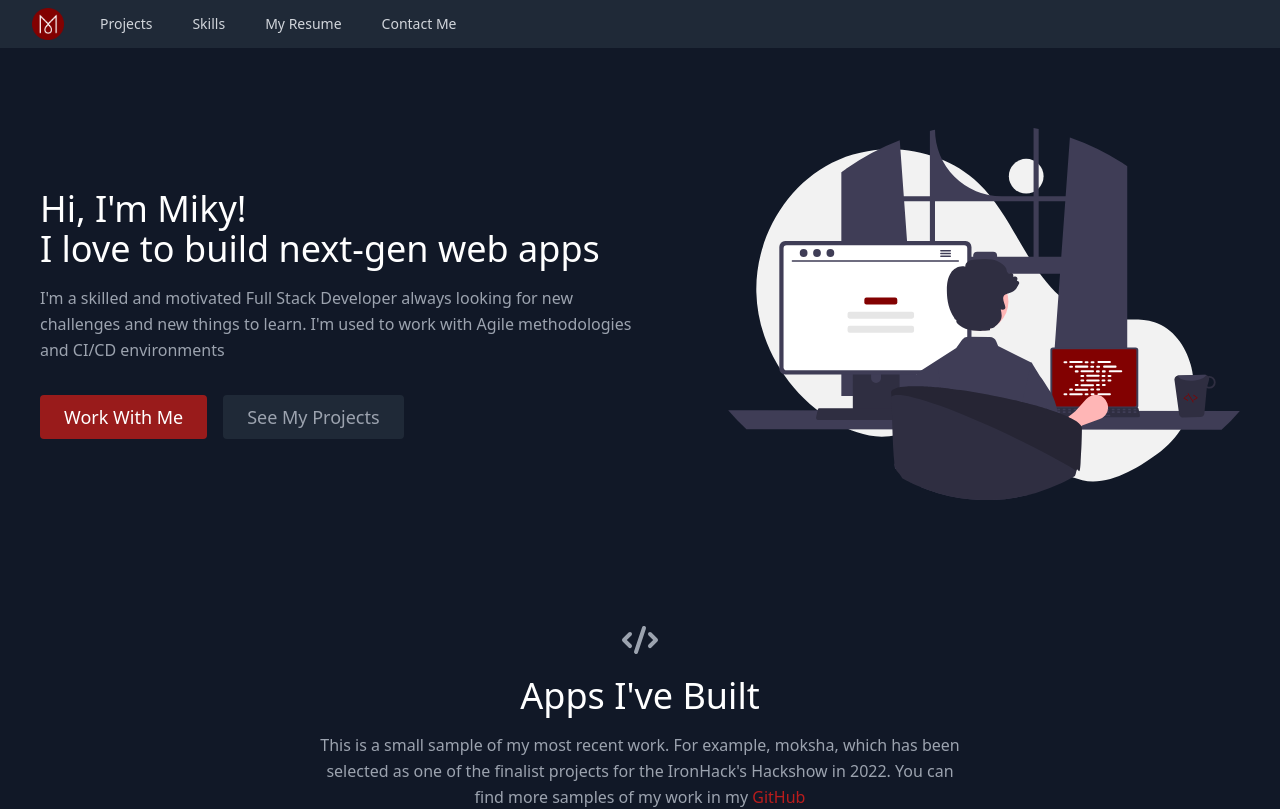
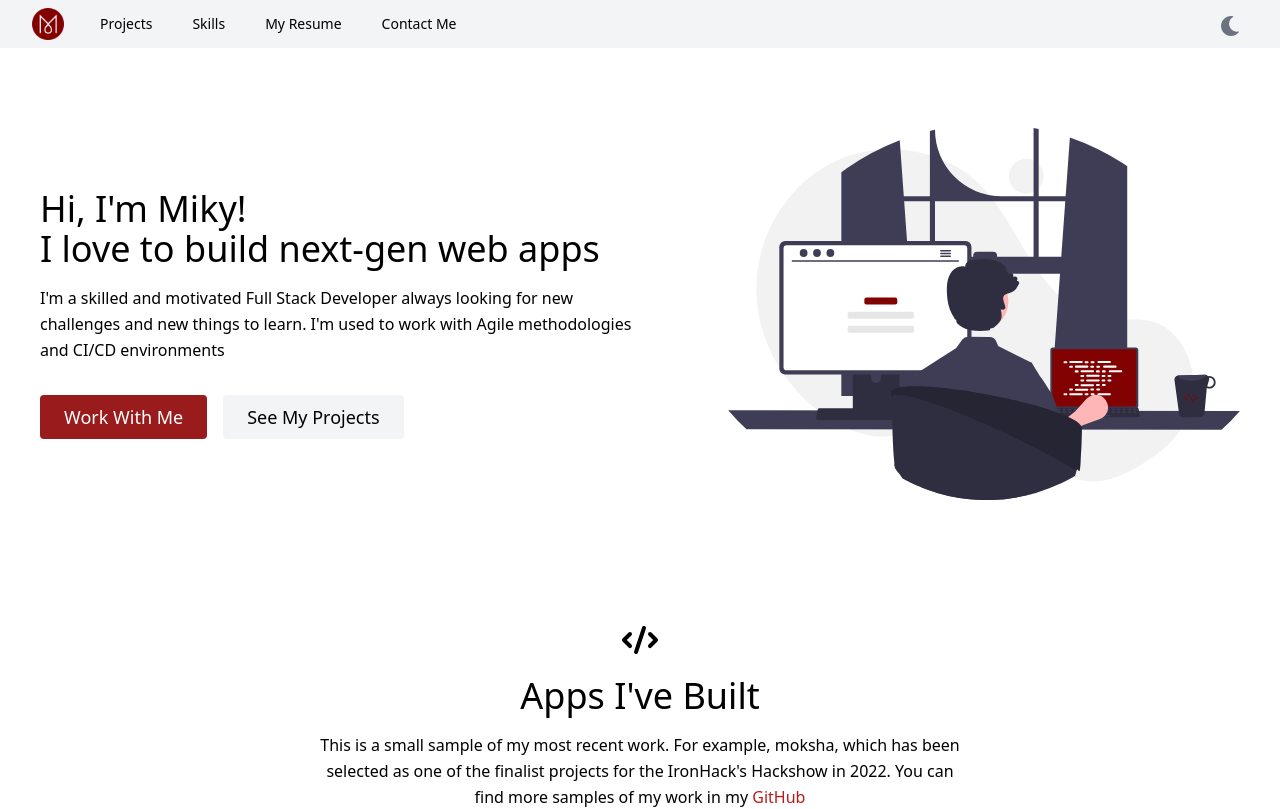
Before and after one commit to zerok1986/my-portfolio, a React (Create React App) app: page / in a window 1280 px wide. Shown: the top 809 px of the page. Built offline with nearby package versions, Linux system fonts and the light colour scheme.

Commit message:
[FUNC]: darkMode theme enabled with toggle and context

```diff
--- a/package.json
+++ b/package.json
@@ -8,6 +8,7 @@
     "@heroicons/react": "^1.0.1",
     "react": "^17.0.2",
     "react-dom": "^17.0.2",
+    "react-icons": "^4.3.1",
     "react-scripts": "^1.1.5"
   },
   "scripts": {
--- a/src/App.js
+++ b/src/App.js
@@ -8,7 +8,7 @@ import Footer from './components/layout/Footer'
 
 const App = () => {
   return (
-    <main className="text-gray-400 bg-gray-900 body-font">
+    <main>
       <Navbar />
       <About />
       <Projects />
--- a/src/components/layout/Footer.js
+++ b/src/components/layout/Footer.js
@@ -3,7 +3,7 @@ import { CodeIcon } from '@heroicons/react/solid'
 
 const Footer = () => {
   return (
-    <footer className="bg-gray-800 relative inset-x-0 bottom-0 h-8">
+    <footer className="bg-gray-100 dark:bg-gray-800 relative inset-x-0 bottom-0 h-8">
       <div className="flex flex-row justify-center content-center">
         <CodeIcon className="text-red-800 w-5 h-5 ml-2 mr-2" />
         <p className="text-xs sm:text-base">
--- a/src/components/layout/Navbar.js
+++ b/src/components/layout/Navbar.js
@@ -1,10 +1,11 @@
 import React, { useState } from 'react'
 import { Transition } from '@headlessui/react'
+import Toggle from '../theme/ThemeToggle'
 
 const Navbar = () => {
   const [isOpen, setIsOpen] = useState(false)
   return (
-    <nav className="bg-gray-800 sticky top-0 z-50">
+    <nav className="bg-gray-100 dark:bg-gray-800 sticky top-0 z-50">
       <div className="max-w-7xl mx-auto px-2 sm:px-6 lg:px-8">
         <div className="relative flex items-center justify-between h-12">
           <div className="absolute inset-y-0 left-0 flex items-center sm:hidden">
@@ -72,30 +73,33 @@ const Navbar = () => {
               <div className="flex space-x-4">
                 <a
                   href="#projects"
-                  className="text-gray-300 hover:bg-red-900 hover:text-white px-3 py-2 rounded-md text-sm font-medium"
+                  className="text-black dark:text-gray-300 hover:bg-red-900 hover:text-white px-3 py-2 rounded-md text-sm font-medium"
                 >
                   Projects
                 </a>
                 <a
                   href="#skills"
-                  className="text-gray-300 hover:bg-red-900 hover:text-white px-3 py-2 rounded-md text-sm font-medium"
+                  className="text-black dark:text-gray-300 hover:bg-red-900 hover:text-white px-3 py-2 rounded-md text-sm font-medium"
                 >
                   Skills
                 </a>
                 <a
                   target="_blank"
                   href="https://zerok1986.github.io/my-resume-html-css/"
-                  className="text-gray-300 hover:bg-red-900 hover:text-white px-3 py-2 rounded-md text-sm font-medium"
+                  className="text-black dark:text-gray-300 hover:bg-red-900 hover:text-white px-3 py-2 rounded-md text-sm font-medium"
                   rel="noopener noreferrer"
                 >
                   My Resume
                 </a>
                 <a
                   href="#contact"
-                  className="text-gray-300 hover:bg-red-900 hover:text-white px-3 py-2 rounded-md text-sm font-medium"
+                  className="text-black dark:text-gray-300 hover:bg-red-900 hover:text-white px-3 py-2 rounded-md text-sm font-medium"
                 >
                   Contact Me
                 </a>
+                <div className="absolute right-0 top-0 mr-4 mt-2 md:mr-6 md:mt-2">
+                  <Toggle />
+                </div>
               </div>
             </div>
           </div>
@@ -116,7 +120,7 @@ const Navbar = () => {
             <div className="px-2 pt-2 pb-3 space-y-1">
               <a
                 href="#projects"
-                className="text-gray-300 hover:bg-red-900 hover:text-white block px-3 py-2 rounded-md text-base font-medium"
+                className="text-black dark:text-gray-300 hover:bg-red-900 hover:text-white block px-3 py-2 rounded-md text-base font-medium"
                 aria-current="page"
               >
                 Projects
@@ -124,7 +128,7 @@ const Navbar = () => {
 
               <a
                 href="#skills"
-                className="text-gray-300 hover:bg-red-900 hover:text-white block px-3 py-2 rounded-md text-base font-medium"
+                className="text-black dark:text-gray-300 hover:bg-red-900 hover:text-white block px-3 py-2 rounded-md text-base font-medium"
               >
                 Skills
               </a>
@@ -132,7 +136,7 @@ const Navbar = () => {
               <a
                 target="_blank"
                 href="https://zerok1986.github.io/my-resume-html-css/"
-                className="text-gray-300 hover:bg-red-900 hover:text-white block px-3 py-2 rounded-md text-base font-medium"
+                className="text-black dark:text-gray-300 hover:bg-red-900 hover:text-white block px-3 py-2 rounded-md text-base font-medium"
                 rel="noopener noreferrer"
               >
                 My Resume
@@ -140,10 +144,13 @@ const Navbar = () => {
 
               <a
                 href="#contact"
-                className="text-gray-300 hover:bg-red-900 hover:text-white block px-3 py-2 rounded-md text-base font-medium"
+                className="text-black dark:text-gray-300 hover:bg-red-900 hover:text-white block px-3 py-2 rounded-md text-base font-medium"
               >
                 Contact Me
               </a>
+              <div className="absolute right-0 top-0 mr-4 mt-2 md:mr-6 md:mt-2">
+                <Toggle />
+              </div>
             </div>
           </div>
         )}
--- a/src/components/pages/About.js
+++ b/src/components/pages/About.js
@@ -5,7 +5,7 @@ const About = () => {
     <section id="about">
       <div className="container mx-auto flex px-10 py-20 md:flex-row flex-col items-center">
         <div className="lg:flex-grow md:w-1/2 lg:pr-24 md:pr-16 flex flex-col md:items-start md:text-left mb-16 md:mb-0 items-center text-center">
-          <h1 className="title-font sm:text-4xl text-3xl mb-4 font-medium text-white">
+          <h1 className="text-black title-font sm:text-4xl text-3xl mb-4 font-medium dark:text-white">
             Hi, I'm Miky!
             <br />I love to build next-gen web apps
           </h1>
@@ -23,7 +23,7 @@ const About = () => {
             </a>
             <a
               href="#projects"
-              className="ml-4 inline-flex text-gray-400 bg-gray-800 border-0 py-2 px-6 focus:outline-none hover:bg-red-800 hover:text-white rounded text-lg"
+              className="ml-4 inline-flex text-black dark:text-gray-400 bg-gray-100 dark:bg-gray-800 border-0 py-2 px-6 focus:outline-none hover:bg-red-800 hover:text-white rounded text-lg"
             >
               See My Projects
             </a>
--- a/src/components/pages/Projects.js
+++ b/src/components/pages/Projects.js
@@ -4,11 +4,11 @@ import { projects } from '../data/data'
 
 const Projects = () => {
   return (
-    <section id="projects" className="text-gray-400 bg-gray-900 body-font">
+    <section id="projects">
       <div className="container px-5 py-10 mx-auto text-center lg:px-40">
         <div className="flex flex-col w-full mb-20">
           <CodeIcon className="mx-auto inline-block w-10 mb-4" />
-          <h1 className="sm:text-4xl text-3xl font-medium title-font mb-4 text-white">
+          <h1 className="sm:text-4xl text-3xl font-medium title-font mb-4 text-black dark:text-white">
             Apps I've Built
           </h1>
           <p className="lg:w-2/3 mx-auto leading-relaxed text-base">
@@ -36,11 +36,11 @@ const Projects = () => {
                   className="absolute inset-0 w-full h-full object-cover object-center"
                   src={project.image}
                 />
-                <div className="px-8 py-10 relative z-10 w-full border-4 border-gray-800 bg-gray-900 opacity-0 hover:opacity-100">
+                <div className="px-8 py-10 relative z-10 w-full border-4 border-gray-800 bg-gray-100 dark:bg-gray-900 opacity-0 hover:opacity-100">
                   <h2 className="tracking-widest text-sm title-font font-medium text-red-700 mb-1">
                     {project.subtitle}
                   </h2>
-                  <h1 className="title-font text-lg font-medium text-white mb-3">
+                  <h1 className="title-font text-lg font-medium text-black dark:text-white mb-3">
                     {project.title}
                   </h1>
                   <p className="leading-relaxed">{project.description}</p>
--- a/src/components/pages/Skills.js
+++ b/src/components/pages/Skills.js
@@ -8,7 +8,7 @@ const Skills = () => {
       <div className="container px-5 py-10 mx-auto">
         <div className="text-center mb-20">
           <ChipIcon className="w-10 inline-block mb-4" />
-          <h1 className="sm:text-4xl text-3xl font-medium title-font text-white mb-4">
+          <h1 className="sm:text-4xl text-3xl font-medium title-font text-black dark:text-white mb-4">
             Skills &amp; Technologies
           </h1>
           <p className="text-base leading-relaxed xl:w-2/4 lg:w-3/4 mx-auto">
@@ -20,10 +20,10 @@ const Skills = () => {
         <div className="flex flex-wrap lg:w-4/5 sm:mx-auto sm:mb-2 -mx-2">
           {skills.map((skill) => (
             <div key={skill.name} className="p-2 sm:w-1/2 w-full">
-              <div className="bg-gray-800 rounded flex p-4 h-full items-center">
+              <div className="bg-gray-100 dark:bg-gray-800 rounded flex p-4 h-full items-center">
                 <TerminalIcon className="text-red-800 w-6 h-6 flex-shrink-0 mr-4" />
                 <a href={skill.url}>
-                  <span className="title-font font-medium text-white hover:text-red-800">
+                  <span className="title-font font-medium text-black dark:text-white hover:text-red-800">
                     {skill.name}
                   </span>
                 </a>
--- /dev/null
+++ b/src/components/theme/Background.js
@@ -0,0 +1,11 @@
+import React from 'react'
+
+const Background = ({ children }) => {
+  return (
+    <aside className="bg-white text-black section-font dark:bg-gray-900 dark:text-gray-400 transition-all">
+      {children}
+    </aside>
+  )
+}
+
+export default Background
--- /dev/null
+++ b/src/components/theme/ThemeContext.js
@@ -0,0 +1,47 @@
+import React, { useEffect } from 'react'
+
+const getInitialTheme = () => {
+  if (typeof window !== 'undefined' && window.localStorage) {
+    const storedPrefs = window.localStorage.getItem('color-theme')
+    if (typeof storedPrefs === 'string') {
+      return storedPrefs
+    }
+
+    const userMedia = window.matchMedia('(prefers-color-scheme: dark)')
+    if (userMedia.matches) {
+      return 'dark'
+    }
+  }
+
+  return 'light'
+}
+
+export const ThemeContext = React.createContext()
+
+export const ThemeProvider = ({ initialTheme, children }) => {
+  const [theme, setTheme] = React.useState(getInitialTheme)
+
+  const rawSetTheme = (rawTheme) => {
+    const root = window.document.documentElement
+    const isDark = rawTheme === 'dark'
+
+    root.classList.remove(isDark ? 'light' : 'dark')
+    root.classList.add(rawTheme)
+
+    localStorage.setItem('color-theme', rawTheme)
+  }
+
+  if (initialTheme) {
+    rawSetTheme(initialTheme)
+  }
+
+  useEffect(() => {
+    rawSetTheme(theme)
+  }, [theme])
+
+  return (
+    <ThemeContext.Provider value={{ theme, setTheme }}>
+      {children}
+    </ThemeContext.Provider>
+  )
+}
--- /dev/null
+++ b/src/components/theme/ThemeToggle.js
@@ -0,0 +1,25 @@
+import React, { useContext } from 'react'
+import { FaSun, FaMoon } from 'react-icons/fa'
+import { ThemeContext } from './ThemeContext'
+
+const Toggle = () => {
+  const { theme, setTheme } = useContext(ThemeContext)
+
+  return (
+    <div className="transition duration-500 ease-in-out rounded-full p-2">
+      {theme === 'dark' ? (
+        <FaSun
+          onClick={() => setTheme(theme === 'dark' ? 'light' : 'dark')}
+          className="text-gray-500 dark:text-gray-300 text-xl cursor-pointer"
+        />
+      ) : (
+        <FaMoon
+          onClick={() => setTheme(theme === 'dark' ? 'light' : 'dark')}
+          className="text-gray-500 dark:text-gray-400 text-xl cursor-pointer"
+        />
+      )}
+    </div>
+  )
+}
+
+export default Toggle
--- a/src/index.js
+++ b/src/index.js
@@ -2,10 +2,16 @@ import React from 'react'
 import ReactDOM from 'react-dom'
 import './index.css'
 import App from './App'
+import { ThemeProvider } from './components/theme/ThemeContext'
+import Background from './components/theme/Background'
 
 ReactDOM.render(
   <React.StrictMode>
-    <App />
+    <ThemeProvider>
+      <Background>
+        <App />
+      </Background>
+    </ThemeProvider>
   </React.StrictMode>,
   document.getElementById('root')
 )
```
Also changed, not shown: src/components/pages/Contact.js (+17 -11 lines), 2 other files (tests, documents, lock files or other folders).
